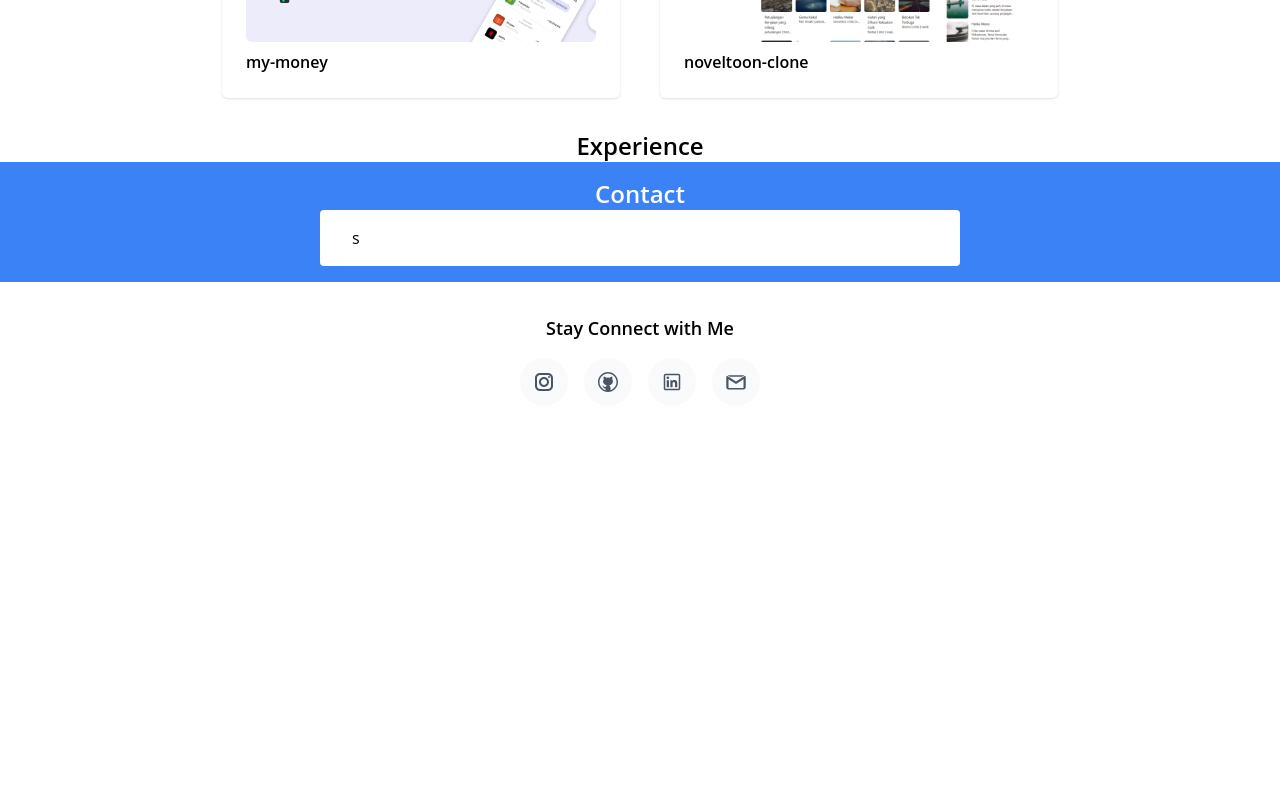
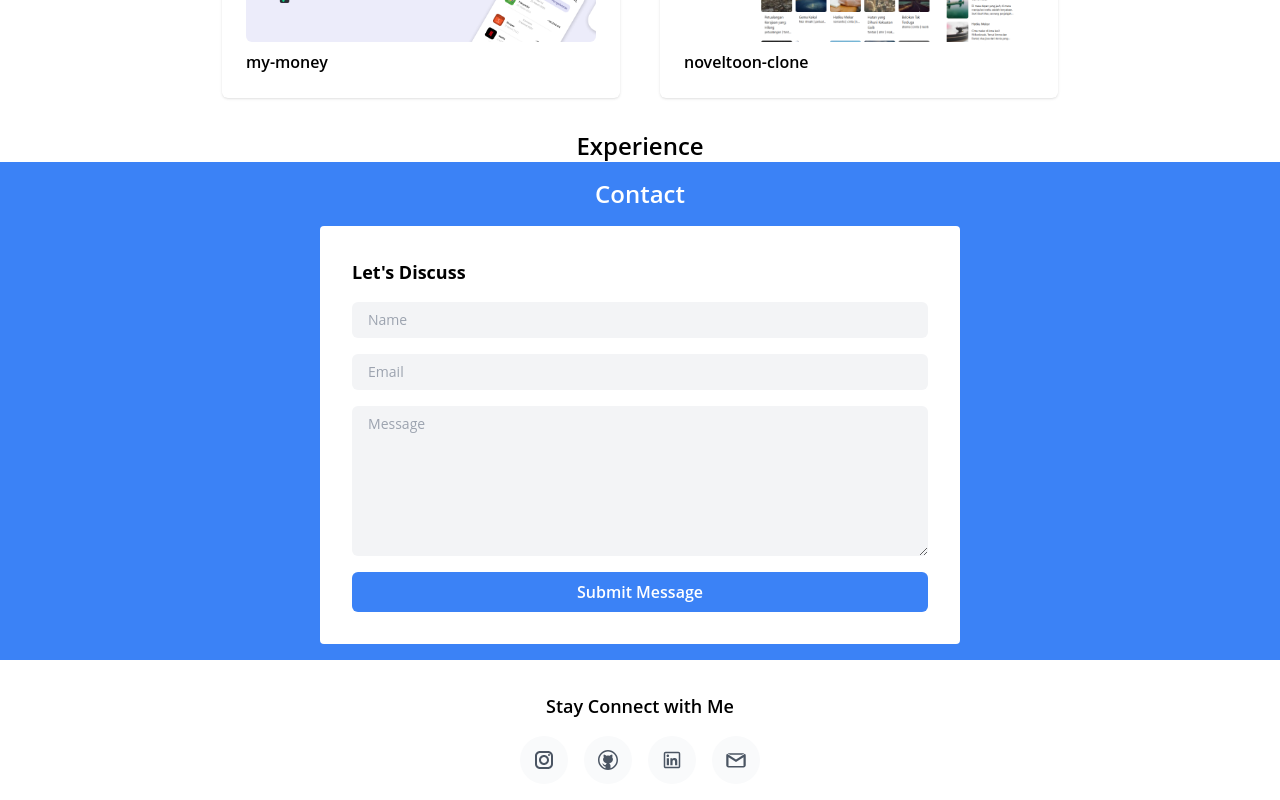
Before and after one commit to iqbalf-a/ian-portfolio, a React (Create React App) app: page / in a window 1280 px wide. Shown: the part 1563-2363 px from the top of the page. Before the commit the page ends 1985 px from the top, so only its background shows below. Built offline with nearby package versions, Linux system fonts and the light colour scheme.

Commit message:
edit: contact section

```diff
--- a/src/sections/Contact.jsx
+++ b/src/sections/Contact.jsx
@@ -7,8 +7,14 @@ const Contact = () => {
                 <p className="text-2xl font-semibold text-white">Contact</p>
             </div>
             <div className="flex flex-col items-center ">
-                <div className="rounded w-1/2 bg-white px-8 py-4">
-                    <p>s</p>
+                <div className="rounded w-1/2 bg-white px-8 py-8 mt-4">
+                    <p className="font-bold text-lg">Let's Discuss</p>
+                    <form className="flex flex-col gap-4 mt-4">
+                        <input type="text" name="" id="" className="py-2 px-4 bg-gray-100 rounded-md text-sm" placeholder="Name" />
+                        <input type="text" name="" id="" className="py-2 px-4 bg-gray-100 rounded-md text-sm" placeholder="Email" />
+                        <textarea name="" id="" className="py-2 px-4 bg-gray-100 rounded-md text-sm h-[150px]" placeholder="Message"></textarea>
+                        <button className="bg-blue-500 rounded-md py-2 px-2 font-semibold text-white hover:bg-yellow-500">Submit Message</button>
+                    </form>
                 </div>
             </div>
         </div>
```
